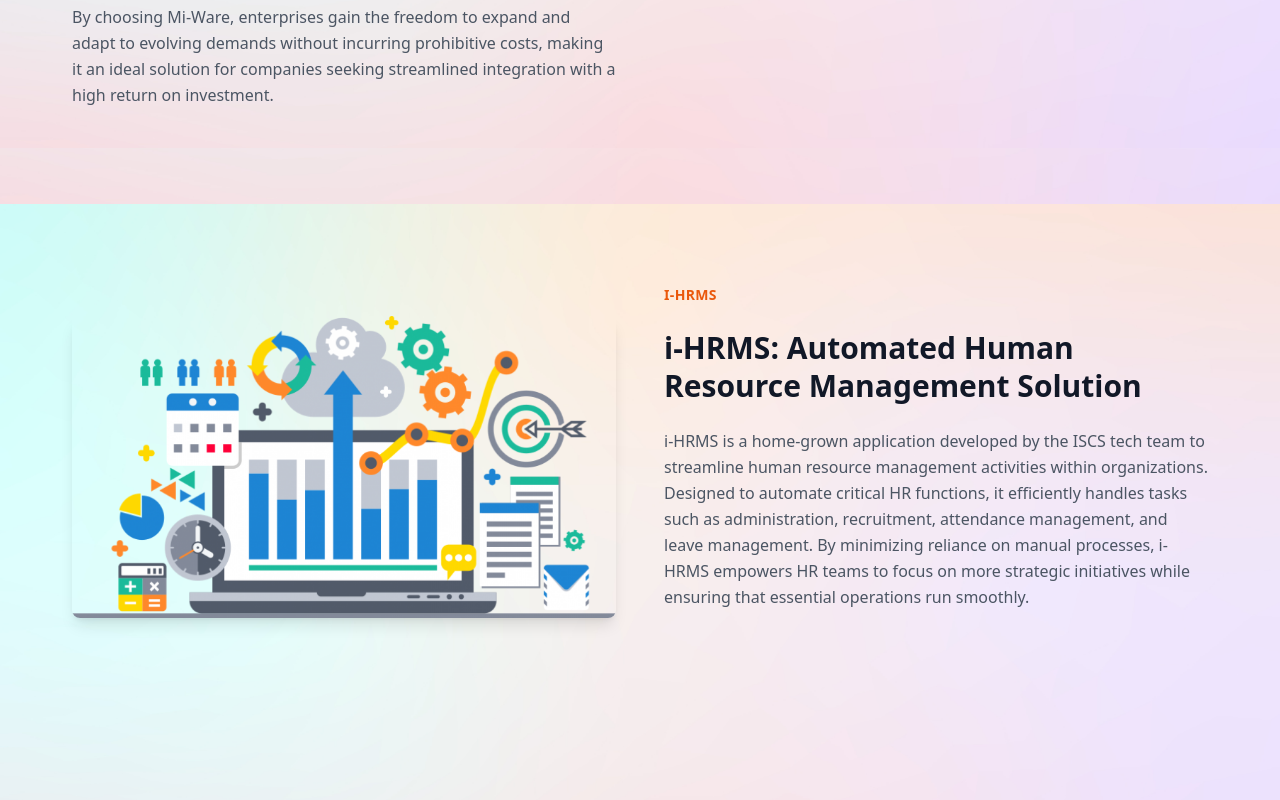
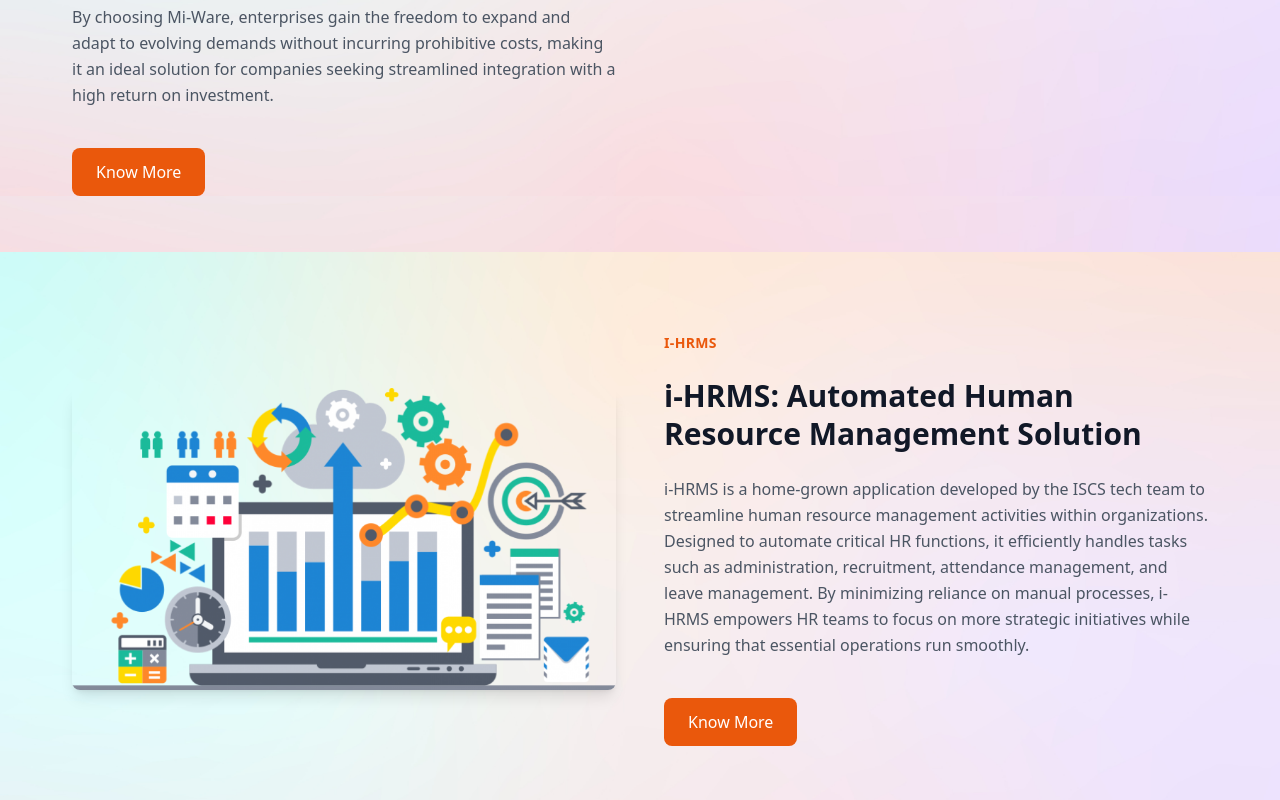
Before and after one commit to ISCS-WEBSITE/iscs_website_Source, a Next.js app: page /Products in a window 1280 px wide. Shown: the part 1740-2540 px from the top of the page. Built offline with nearby package versions, Linux system fonts and the light colour scheme.

Commit message:
font family changed along font size for few

```diff
--- a/app/Products/page.tsx
+++ b/app/Products/page.tsx
@@ -47,7 +47,7 @@
   title: "i-HRMS: Automated Human Resource Management Solution ",
   subtitle:
     "i-HRMS is a home-grown application developed by the ISCS tech team to streamline human resource management activities within organizations. Designed to automate critical HR functions, it efficiently handles tasks such as administration, recruitment, attendance management, and leave management. By minimizing reliance on manual processes, i-HRMS empowers HR teams to focus on more strategic initiatives while ensuring that essential operations run smoothly.",
-  link: "#",
+  link: "https://iscstech.co.in/",
 };
 
 const Banner1Data4 = {
--- a/app/layout.tsx
+++ b/app/layout.tsx
@@ -45,22 +45,17 @@
 // }
 
 import type { Metadata } from "next";
-import localFont from "next/font/local";
+import { Inter } from "next/font/google";
 import "./globals.css";
 import { Footer } from "@/components/Footer/Footer";
 import Navigation from "@/components/Navbar/Navigation";
 import { ScrollProvider } from '@/contexts/ScrollContext';
 import { headers } from "next/headers";
 
-const geistSans = localFont({
-  src: "./fonts/GeistVF.woff",
-  variable: "--font-geist-sans",
-  weight: "100 900",
-});
-const geistMono = localFont({
-  src: "./fonts/GeistMonoVF.woff",
-  variable: "--font-geist-mono",
-  weight: "100 900",
+const inter = Inter({
+  subsets: ["latin"],
+  variable: "--font-inter",
+  weight: "variable",
 });
 
 export const metadata: Metadata = {
@@ -81,7 +76,7 @@
 
   return (
     <html lang="en">
-      <body className={`${geistSans.variable} ${geistMono.variable} antialiased`}>
+      <body className={`${inter.variable} antialiased`}>
         <ScrollProvider>
           {!hideLayout && <Navigation />}
           {children}
--- a/components/Products/Banner1.tsx
+++ b/components/Products/Banner1.tsx
@@ -13,11 +13,13 @@
   title: string;
   subtitle: string | string[]; // Accept either a single string or array of strings
   tag: string;
+  link?: string;
   reverse?: boolean;
 }
 
 const Banner1: React.FC<Banner1Props> = ({
   image,
+  link,
   title,
   subtitle,
   tag,
@@ -94,7 +96,18 @@
                 initial="hidden"
                 whileInView="visible"
                 className="pt-4"
-              ></motion.div>
+              >
+                {link && (
+                  <a
+                    href={link}
+                    target="_blank"
+                    rel="noopener noreferrer"
+                    className="inline-block px-6 py-3 bg-orange-600 hover:bg-orange-700 text-white rounded-lg transition-colors font-medium"
+                  >
+                    Know More
+                  </a>
+                )}
+              </motion.div>
             </div>
           </div>
         </div>
--- a/components/Products/Banner3.tsx
+++ b/components/Products/Banner3.tsx
@@ -85,7 +85,7 @@
                 className="pt-4"
               >
                 <Button className="px-6 py-3 bg-orange-600 hover:bg-orange-700 text-white rounded-lg transition-colors">
-                  {link ? <a href={link}>Know More</a> : "Get Started"}
+                  {link ? <a href={"https://iscstech.co.in/"} target="_blank" rel="noopener noreferrer">Know More</a> : "Get Started"}
                 </Button>
               </motion.div>
             </div>
--- a/components/magicui/project-card.tsx
+++ b/components/magicui/project-card.tsx
@@ -43,6 +43,8 @@
   return (
     <Card className="flex flex-col overflow-hidden border hover:shadow-lg transition-all duration-300 ease-out h-full">
       <Link
+        href={href || "#"}
+        className={cn("block", className)}
         href={href || "#"}
         className={cn("block", className)}
       >
@@ -96,9 +98,12 @@
             {links?.map((link, idx) => (
               <Link
                 href={link?.href}
+                href={link?.href || "#"}
                 key={idx}
                 target="_blank"
                 className="flex items-center gap-1 px-1.5 py-0.5 text-[10px]"
+                rel="noopener noreferrer"
+                className={cn("flex items-center gap-1 px-1.5 py-0.5 text-[10px]")}
               >
                 <Badge className="flex items-center gap-1">
                   {link.icon}
--- a/data/resume.tsx
+++ b/data/resume.tsx
@@ -30,7 +30,7 @@
     },
     {
       title: "i-HRMS.AI",
-      href: "https://hrms-frontend-coral.vercel.app/",
+      href: "https://iscstech.co.in/",
       dates: "June 2023 - Present",
       active: true,
       description:
@@ -48,8 +48,8 @@
       links: [
         {
           type: "Website",
-          href: "https://hrms-frontend-coral.vercel.app/",
-          icon: <Icons.globe className="size-3"/>,
+          href: "https://iscstech.co.in/",
+          icon: <Icons.globe className="size-3" />,
         },
       ],
       image: "",
```
Also changed, not shown: 1 other file (tests, documents, lock files or other folders).
